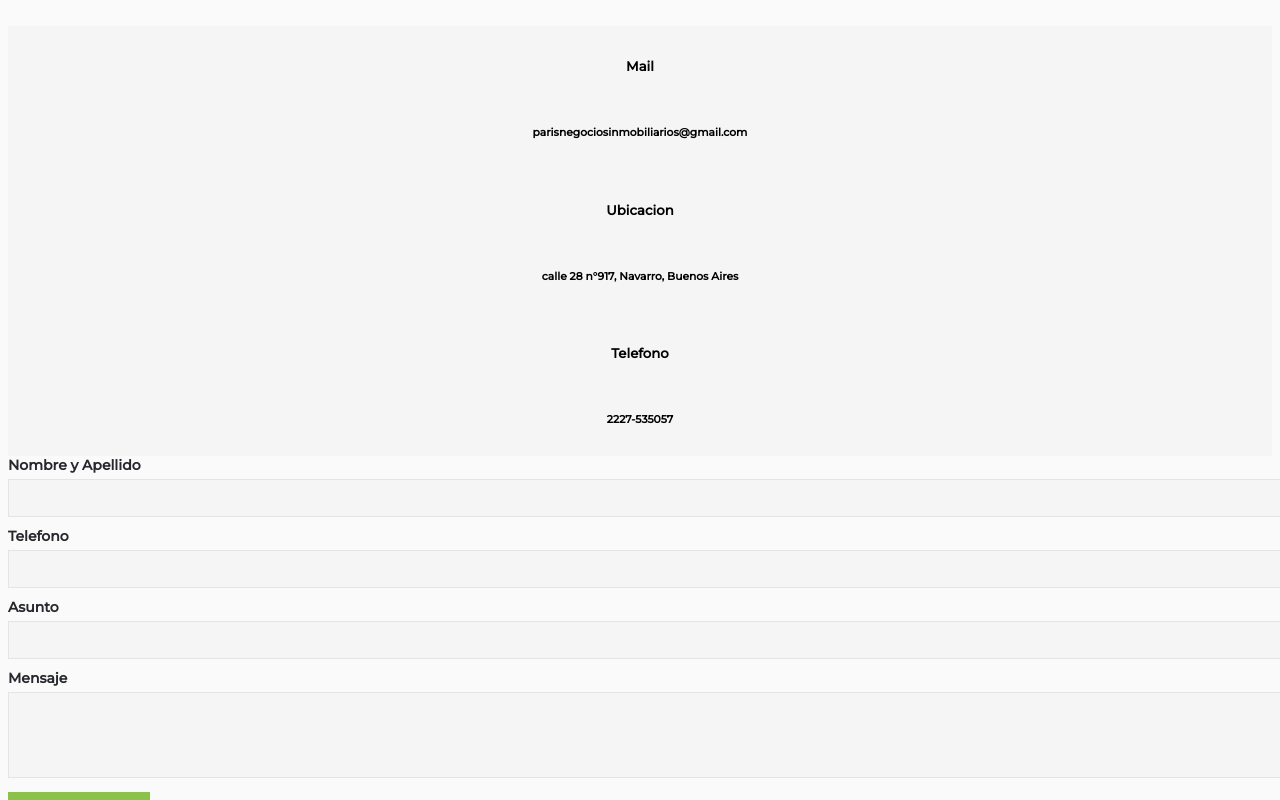
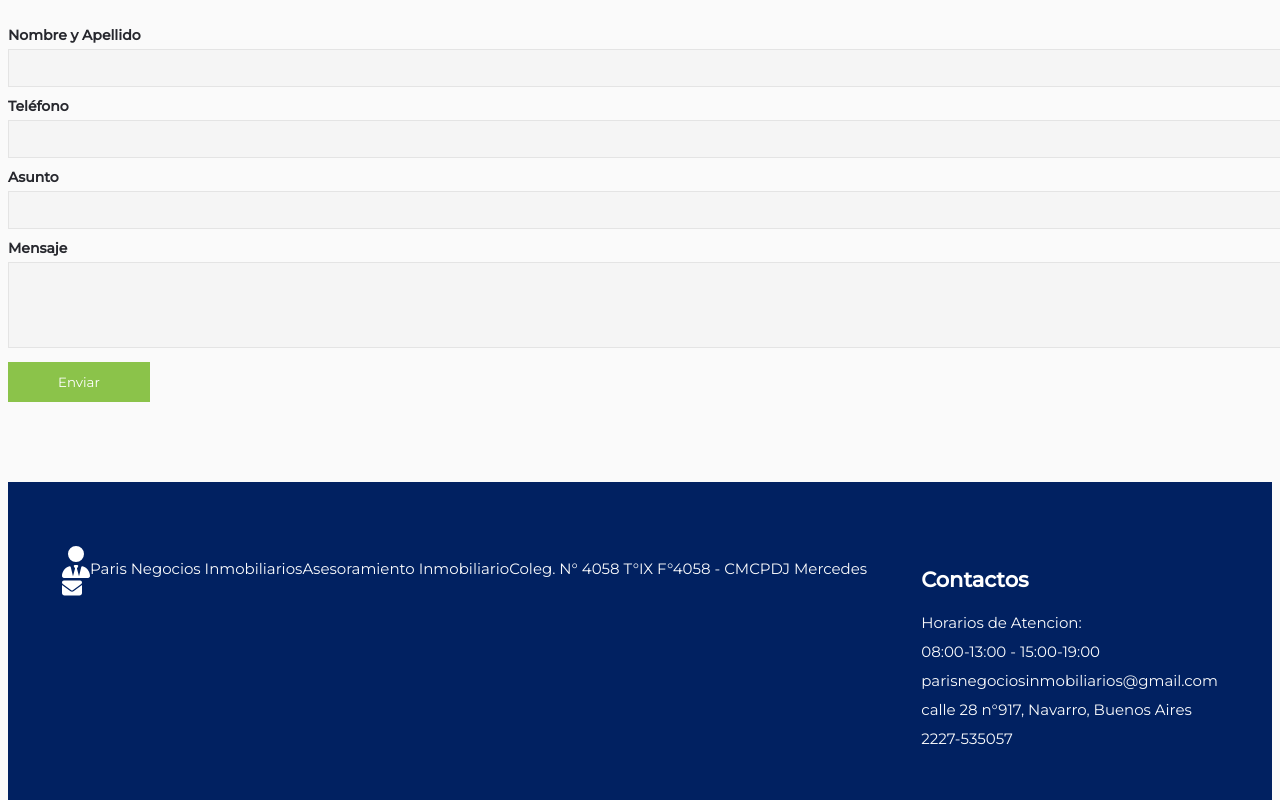
Before and after one commit to xsorren/paris, a React (Create React App) app: page /contact in a window 1280 px wide. Shown: the part 560-1360 px from the top of the page. Built offline with nearby package versions, Linux system fonts and the light colour scheme; the HTML template or start-up script is replaced by a standard one.

Commit message:
PRUEBA Enviar correo / CAMBIAR A CORREO DE CLAUDIO

```diff
--- a/package.json
+++ b/package.json
@@ -9,8 +9,10 @@
     "@testing-library/jest-dom": "^5.11.9",
     "@testing-library/react": "^11.2.3",
     "@testing-library/user-event": "^12.6.2",
+    "emailjs-com": "^3.2.0",
     "react": "^17.0.1",
     "react-dom": "^17.0.1",
+    "react-hot-toast": "^2.4.1",
     "react-image-gallery": "^1.2.7",
     "react-router-dom": "^5.2.0",
     "react-scripts": "4.0.1",
--- a/src/components/Contact.js
+++ b/src/components/Contact.js
@@ -1,4 +1,23 @@
+import React, { useRef } from 'react';
+import emailjs from 'emailjs-com';
+import toast, { Toaster } from 'react-hot-toast';
+
 const Contact = () => {
+  const form = useRef();
+
+  const sendEmail = (e) => {
+    e.preventDefault();
+
+    emailjs.sendForm('service_gmmagig', 'template_v0idr8a', form.current, '2AntrPYn0iA2iDL3R')
+      .then((result) => {
+        console.log(result.text);
+        toast.success('Se envió su mail a Paris Negocios Inmobiliarios.');
+      }, (error) => {
+        console.log(error.text);
+        toast.error('Hubo un error al enviar su mail.');
+      });
+  };
+
   return (
     <section className="contact">
       <div className="page-top">
@@ -14,59 +33,36 @@ const Contact = () => {
         <div className="container">
           <div className="row">
             <div className="col-lg-12">
-                            <div className="row">
-                                <div className="col-lg-4">
-                                    <div className="contact-item">
-                                        <i className="fas fa-envelope"></i>
-                                        <h5>Mail</h5>
-                                        <h6>parisnegociosinmobiliarios@gmail.com</h6>
+              <div className="row mt-5">
+                <form ref={form} onSubmit={sendEmail}>
+                  <div className="col-lg-6">
+                    <label>Nombre y Apellido</label>
+                    <input type="text" name="user_name" className="inp-contact" />
                   </div>
+                  <div className="col-lg-6">
+                    <label>Teléfono</label>
+                    <input type="text" name="user_phone" className="inp-contact" />
                   </div>
-                                <div className="col-lg-4">
-                                    <div className="contact-item">
-                                        <i className="fas fa-map-marker-alt"></i>
-                                        <h5>Ubicacion</h5>
-                                        <h6>calle 28 n°917, Navarro, Buenos Aires</h6>
+                  <div className="col-lg-12">
+                    <label>Asunto</label>
+                    <input type="text" name="subject" className="inp-contact" />
                   </div>
+                  <div className="col-lg-12">
+                    <label>Mensaje</label>
+                    <textarea name="message" className="ta-contact" rows="4"></textarea>
                   </div>
-                                <div className="col-lg-4">
-                                    <div className="contact-item">
-                                        <i className="fas fa-phone-alt"></i>
-                                        <h5>Telefono</h5>
-                                        <h6>2227-535057</h6>
+                  <div className="col-lg-12">
+                    <button type="submit" className="btn-contact">Enviar</button>
+                  </div>
+                </form>
               </div>
             </div>
           </div>
         </div>
-                        <div className="col-lg-12">
-                            <div className="row mt-5">
-                                <div className="col-lg-6">
-                                    <label>Nombre y Apellido</label>
-                                    <input type="text" className="inp-contact" />
       </div>
-                                <div className="col-lg-6">
-                                    <label>Telefono</label>
-                                    <input type="text" className="inp-contact" />
-                                </div>
-                                <div className="col-lg-12">
-                                    <label>Asunto</label>
-                                    <input type="text" className="inp-contact" />
-                                </div>
-                                <div className="col-lg-12">
-                                    <label>Mensaje</label>
-                                    <textarea type="text" className="ta-contact" rows="4"></textarea>
-                                </div>
-                                <div className="col-lg-12">
-                                    <button className="btn-contact">Enviar</button>
-                                </div>
-                            </div>
-                        </div>
+      <Toaster />
+    </section>
+  );
+};
 
-                    </div>
-                </div>
-            </div>
-        </section>
-    )
-}
-
-export default Contact
+export default Contact;
--- a/src/components/Footer.js
+++ b/src/components/Footer.js
@@ -19,7 +19,7 @@ const Footer = () => {
                             Coleg. N° 4058 T°IX F°4058 - CMCPDJ Mercedes
                         </span>
                         <div className="footer-social">
-                            <a href="mailto:parisnegociosinmobiliarios@gmail.com" style={{ textDecoration: 'none', color: 'inherit', marginRight: '10px' }}>
+                            <a href="/Contact" style={{ textDecoration: 'none', color: 'inherit', marginRight: '10px' }}>
                                 <FontAwesomeIcon icon={faEnvelope} size="lg" />
                             </a>
                             <a href="https://www.instagram.com/parisnegociosinmobiliarios/" target="_blank" rel="noopener noreferrer" style={{ textDecoration: 'none', color: 'inherit' }}>
--- a/src/components/Sidebar.js
+++ b/src/components/Sidebar.js
@@ -1,5 +1,6 @@
 import { faEnvelope, faPhone, fainstagram, } from '@fortawesome/free-solid-svg-icons';
 import { FontAwesomeIcon } from '@fortawesome/react-fontawesome';
+
 
 const Sidebar = () => {
     return (
```
Also changed, not shown: 2 other files (tests, documents, lock files or other folders). Lines whose indentation alone changed are shown as unchanged.
